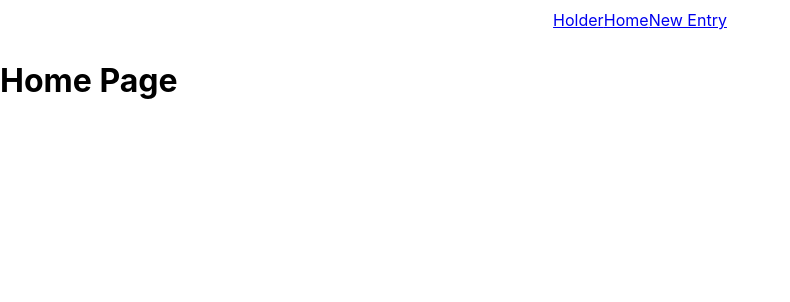
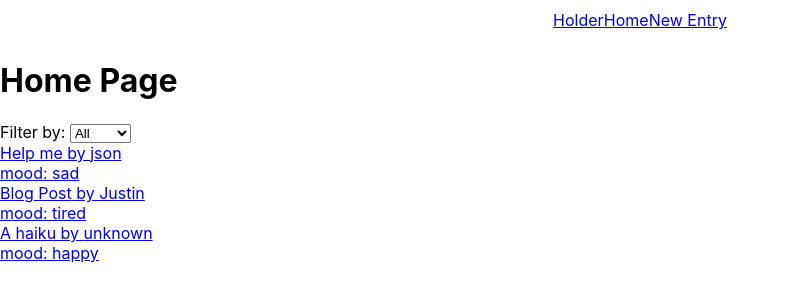
Before and after one commit to jlswift2/phase-2-project, a React (Create React App) app: page / in a window 1280 px wide. Shown: the top 302 px of the page, without its empty margins (0-790 px from the left). Built offline with nearby package versions, Linux system fonts and the light colour scheme; data requests are answered from the project's data file.

Commit message:
displayed entries on home. added entry route when clicking entry display on home

```diff
--- a/db.json
+++ b/db.json
@@ -1,18 +1,21 @@
 {
     "journals": [
       {
+        "id": 1,
         "title": "Help me",
         "text_body": "I am trapped in the database and cannot get out!",
         "author": "json",
         "mood": "sad"
       },
       {
+        "id": 2,
         "title": "Blog Post",
         "text_body": "I really need to do it. For real. I have not even thought about it yet.",
         "author": "Justin",
         "mood": "tired"
       },
       {
+        "id": 3,
         "title": "A haiku",
         "text_body": "I'd go to yoga, but they don't serve donuts there. Namaste right here.",
         "author": "unknown",
--- a/src/components/App.js
+++ b/src/components/App.js
@@ -4,6 +4,7 @@ import Header from "./Header";
 import Home from "./Home";
 import NewEntry from "./NewEntry";
 import Holder from "./Holder";
+import Entry from "./Entry";
 
 function App() {
 
@@ -21,6 +22,9 @@ function App() {
         <Route path="/NewEntry">
           <NewEntry />
         </Route>
+        <Route path="/Entry/:id">
+          <Entry />
+        </Route>
        </Switch>
     </div>
   );
--- a/src/components/Entry.js
+++ b/src/components/Entry.js
@@ -1,8 +1,25 @@
-import React from 'react'
+import React, { useState, useEffect } from 'react'
+import { useParams } from "react-router-dom";
 
 function Entry() {
+  const { id } = useParams();
+
+  const [entry, setEntry] = useState({});
+
+  useEffect(() => {
+    fetch(`http://localhost:8002/journals/${id}`)
+    .then(res => res.json())
+    .then(data => setEntry(data));
+  }, [id]);
+
   return (
-    <div>Entry</div>
+    <div>
+      {entry.title} by {entry.author}
+      <br/>
+      {entry.text_body}
+      <br/>
+      mood: {entry.mood}
+    </div>
   )
 }
 
--- a/src/components/EntryDisplay.js
+++ b/src/components/EntryDisplay.js
@@ -1,9 +1,16 @@
 import React from 'react'
 import Entry from './Entry'
+import { Link } from "react-router-dom";
 
-function EntryDisplay() {
+function EntryDisplay({ entry }) {
   return (
-    <Entry />
+    <div>
+      <Link to={`/Entry/${entry.id}`}>
+        {entry.title} by {entry.author}
+        <br/>
+        mood: {entry.mood}
+      </Link>
+    </div>
   )
 }
 
--- a/src/components/Home.js
+++ b/src/components/Home.js
@@ -1,9 +1,43 @@
-import React from "react";
+import React, { useState, useEffect } from "react";
+import EntryDisplay from "./EntryDisplay";
 
 function Home() {
+  const [entries, setEntries] = useState([]);
+  const [filter, setFilter] = useState("all");
+
+  useEffect(() => {
+    fetch("http://localhost:8002/journals")
+    .then(res => res.json())
+    .then(data => setEntries(data));
+  }, []);
+
+  const handleFilterChange = event => {
+    setFilter(event.target.value);
+  }
+
+  const renderFilteredEntries = filter => {
+    if(filter === "all") return entries.map(entry => <EntryDisplay key={entry.id} entry={entry}></EntryDisplay>);
+
+    const filteredEntries = entries.filter(entry => entry.mood === filter);
+    return filteredEntries.map(entry => <EntryDisplay key={entry.id} entry={entry}></EntryDisplay>);
+  }
+
   return (
     <div>
       <h1>Home Page</h1>
+
+      <form onChange={handleFilterChange}>
+        <label htmlFor="filter">Filter by: </label>
+        <select name="filter">
+          <option value="all">All</option>
+          <option value="happy">Happy</option>
+          <option value="sad">Sad</option>
+          <option value="tired">Tired</option>
+          <option value="mad">Mad</option>
+        </select>
+      </form>
+
+      {renderFilteredEntries(filter)}
     </div>
   )
 }
```
